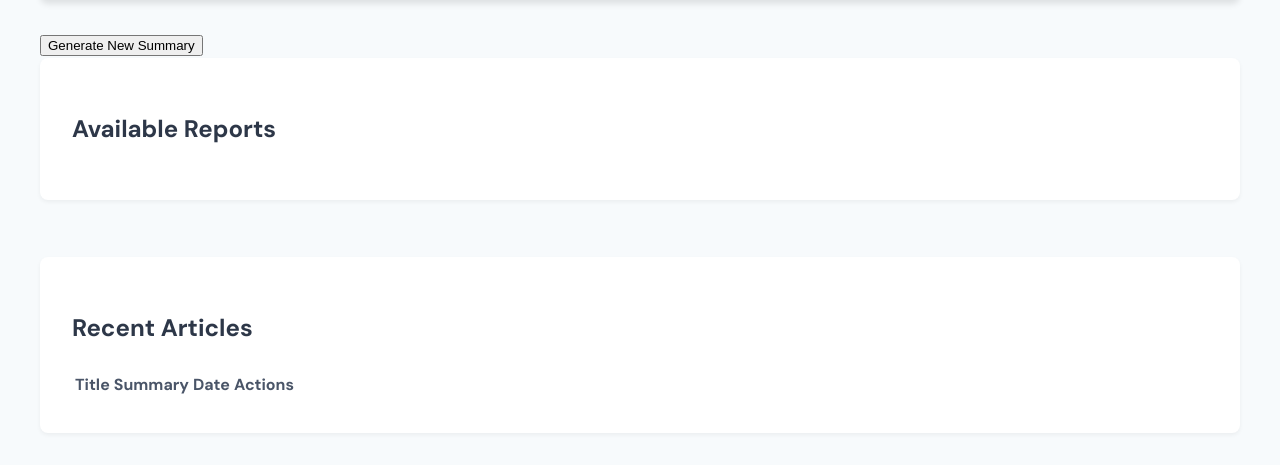
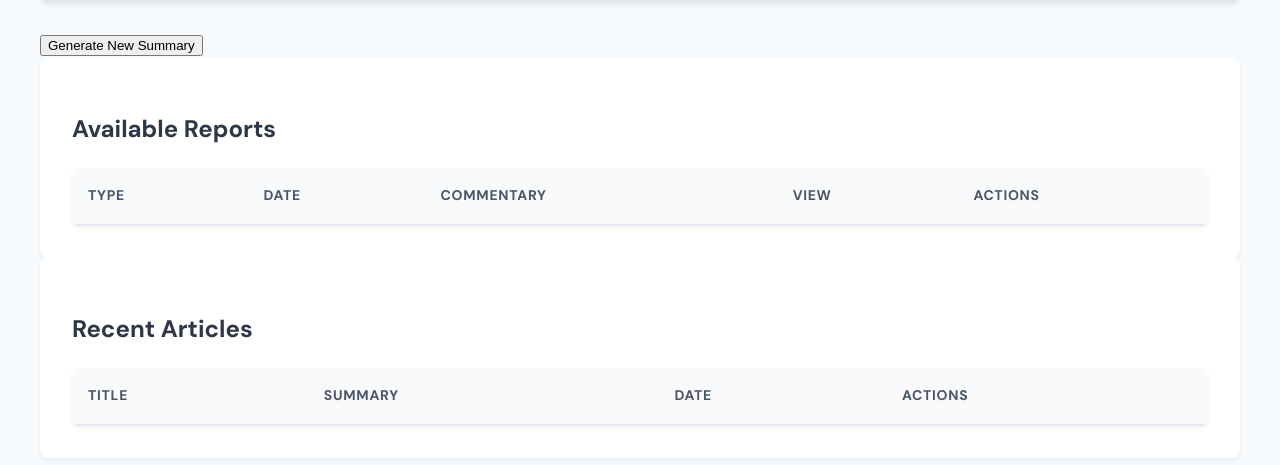
Before and after one commit to ISO-Serious/serious-threat-intelligence, a Flask app: page /list-emails in a window 1280 px wide. Shown: the part 178-643 px from the top of the page. Run offline with Flask 3, Linux system fonts and the light colour scheme; the visitor is signed in with stand-in values (Sample User, id 1); lists and menus that the app fills with data are empty.

Commit message:
Added a weekly summary and improved the styling

```diff
--- a/app/blueprints/web/routes.py
+++ b/app/blueprints/web/routes.py
@@ -24,19 +24,27 @@ def health_check():
 @requires_auth
 def list_emails():
     try:
-        # Remove DATABASE_PATH as it's no longer needed
         summaries = get_all_summary_dates()
         articles = get_recent_articles()
+
+        formatted_summaries = [
+            (id,
+             datetime.fromisoformat(date).strftime('%A, %B %d, %Y'),
+             (summary_type or 'daily').capitalize(),
+             commentary) # Include commentary in the tuple
+            for id, date, summary_type, commentary in summaries
+        ]
+
         return render_template(
             'email/list.html',
-            summaries=[(id, datetime.fromisoformat(date).strftime('%A, %B %d, %Y'))
-                      for id, date in summaries],
+            summaries=formatted_summaries,
             articles=[(article[0], article[1], article[2], strip_html(article[3]),
                       datetime.fromisoformat(str(article[4])).strftime('%B %d, %Y'))
                      for article in articles]
         )
     except Exception as e:
         logger.error(f"Error listing summaries: {str(e)}")
+        logger.exception("Full traceback:")
         return f"Error listing summaries: {str(e)}", 500
 
 @web.route('/email')
--- a/app/models.py
+++ b/app/models.py
@@ -14,7 +14,7 @@ class Feed(db.Model):
 class Article(db.Model):
     __tablename__ = 'articles'
 
-    id = db.Column(db.Integer, primary_key=True, autoincrement=True)  # Add autoincrement
+    id = db.Column(db.Integer, primary_key=True, autoincrement=True)
     feed_id = db.Column(db.Integer, db.ForeignKey('feeds.id'))
     title = db.Column(db.String)
     url = db.Column(db.String, unique=True)
@@ -31,4 +31,5 @@ class DailySummary(db.Model):
     summary = db.Column(db.JSON, nullable=False)
     generated_at = db.Column(db.String, nullable=False)
     status = db.Column(db.String, nullable=False)
-    commentary = db.Column(db.Text)  # New
+    commentary = db.Column(db.Text)
+    summary_type = db.Column(db.String, nullable=False, default='daily')  # Options: 'daily' or 'weekly'
--- a/app/static/css/styles.css
+++ b/app/static/css/styles.css
@@ -432,3 +432,145 @@ body {
     margin: 1rem 0;
     color: #4a5568;
 }
+/* Table styles */
+.content-table {
+    width: 100%;
+    background: white;
+    border-radius: 8px;
+    box-shadow: 0 2px 4px rgba(0, 0, 0, 0.05);
+    overflow: hidden;
+    border-collapse: collapse;
+}
+
+.content-table thead {
+    background-color: #f8fafc;
+    border-bottom: 2px solid #e2e8f0;
+}
+
+.content-table th {
+    color: #4a5568;
+    font-weight: 600;
+    padding: 1rem;
+    text-align: left;
+    font-size: 0.875rem;
+    text-transform: uppercase;
+    letter-spacing: 0.05em;
+}
+
+.content-table td {
+    padding: 1rem;
+    border-bottom: 1px solid #e2e8f0;
+    color: #2d3748;
+    vertical-align: middle;
+}
+
+.content-table tbody tr:last-child td {
+    border-bottom: none;
+}
+
+.content-table tbody tr:hover {
+    background-color: #f8fafc;
+}
+
+/* Summary type badges */
+.summary-type-badge {
+    padding: 0.375rem 0.75rem;
+    border-radius: 9999px;
+    font-size: 0.75rem;
+    font-weight: 600;
+    letter-spacing: 0.025em;
+    text-transform: uppercase;
+    display: inline-block;
+}
+
+.summary-type-badge.daily {
+    background-color: #ebf5ff;
+    color: #1a56db;
+}
+
+.summary-type-badge.weekly {
+    background-color: #f3e8ff;
+    color: #6b21a8;
+}
+
+/* Action buttons */
+.table-action-btn {
+    padding: 0.5rem;
+    border-radius: 6px;
+    transition: all 0.2s;
+    display: inline-flex;
+    align-items: center;
+    justify-content: center;
+}
+
+.table-action-btn:hover {
+    background-color: #f3f4f6;
+}
+
+.table-action-btn.delete {
+    color: var(--danger-color);
+}
+
+.table-action-btn.delete:hover {
+    background-color: #fee2e2;
+}
+
+/* Links in tables */
+.table-link {
+    color: var(--primary-color);
+    text-decoration: none;
+    font-weight: 500;
+    transition: color 0.2s;
+}
+
+.table-link:hover {
+    color: var(--secondary-color);
+    text-decoration: underline;
+}
+
+/* Commentary cell */
+.commentary-cell {
+    max-width: 300px;
+    overflow: hidden;
+    text-overflow: ellipsis;
+    white-space: nowrap;
+    color: #4a5568;
+    font-style: italic;
+}
+
+/* Summary actions cell */
+.summary-actions {
+    display: flex;
+    gap: 0.5rem;
+    justify-content: flex-start;
+    align-items: center;
+}
+
+/* Article summary cell */
+.article-summary {
+    max-width: 400px;
+    overflow: hidden;
+    text-overflow: ellipsis;
+    white-space: nowrap;
+    color: #4a5568;
+}
+
+/* Date column */
+.date-column {
+    white-space: nowrap;
+    color: #4a5568;
+}
+
+/* Responsive adjustments */
+@media (max-width: 768px) {
+    .content-table {
+        display: block;
+        overflow-x: auto;
+        -webkit-overflow-scrolling: touch;
+    }
+
+    .commentary-cell,
+    .article-summary {
+        max-width: 200px;
+    }
+}
--- a/app/templates/email/list.html
+++ b/app/templates/email/list.html
@@ -13,13 +13,40 @@
 <div class="category">
     <h2>Available Reports</h2>
     <div class="markdown-content">
-        <ul>
-        {% for id, date in summaries %}
-            <li class="flex justify-between items-center py-2">
-                <a href="{{ url_for('web.get_email', id=id) }}">{{ date }}</a> |  <a href="{{ url_for('web.get_email2', id=id) }}">Email Formatted</a>
+        <table class="content-table">
+            <thead>
+                <tr>
+                    <th>Type</th>
+                    <th>Date</th>
+                    <th>Commentary</th>
+                    <th colspan="2">View</th>
+                    <th class="text-center">Actions</th>
+                </tr>
+            </thead>
+            <tbody>
+                {% for id, date, type, commentary in summaries %}
+                    <tr>
+                        <td>
+                            <span class="summary-type-badge {% if type == 'Weekly' %}weekly{% else %}daily{% endif %}">
+                                {{ type }}
+                            </span>
+                        </td>
+                        <td class="date-column">{{ date }}</td>
+                        <td class="commentary-cell">{{ commentary or 'No commentary' }}</td>
+                        <td>
+                            <a href="{{ url_for('web.get_email', id=id) }}" class="table-link">
+                                Web Version
+                            </a>
+                        </td>
+                        <td>
+                            <a href="{{ url_for('web.get_email2', id=id) }}" class="table-link">
+                                Email Version
+                            </a>
+                        </td>
+                        <td class="text-center">
                             <button
                                 onclick="showDeleteConfirm('summary', {{ id }}, '{{ date }}')"
-                    class="text-red-600 hover:text-red-800"
+                                class="table-action-btn delete"
                                 title="Delete summary"
                             >
                                 <svg xmlns="http://www.w3.org/2000/svg" width="20" height="20" viewBox="0 0 24 24" fill="none" stroke="currentColor" stroke-width="2" stroke-linecap="round" stroke-linejoin="round">
@@ -28,34 +55,39 @@
                                     <path d="M8 6V4c0-1 1-2 2-2h4c1 0 2 1 2 2v2"></path>
                                 </svg>
                             </button>
-            </li>
+                        </td>
+                    </tr>
                 {% endfor %}
-        </ul>
+            </tbody>
+        </table>
     </div>
 </div>
-<p>&nbsp;</p>
+
 <div class="category mt-8">
     <h2>Recent Articles</h2>
     <div class="markdown-content">
-        <table class="min-w-full">
+        <table class="content-table">
             <thead>
-                <tr class="border-b">
-                    <th class="text-left py-2">Title</th>
-                    <th class="text-left py-2">Summary</th>
-                    <th class="text-left py-2">Date</th>
-                    <th class="text-left py-2">Actions</th>
+                <tr>
+                    <th>Title</th>
+                    <th>Summary</th>
+                    <th>Date</th>
+                    <th class="text-center">Actions</th>
                 </tr>
             </thead>
             <tbody>
                 {% for id, title, url, summary, date in articles %}
-                    <tr class="border-b hover:bg-gray-50">
-                        <td class="py-2"><a href="{{ url }}" target="_blank" class="text-blue-600 hover:text-blue-800">{{ title }}</a></td>
-                        <td class="py-2">{{ summary[:200] }}...</td>
-                        <td class="py-2">{{ date }}</td>
-                        <td class="py-2">
+                    <tr>
+                        <td>
+                            <a href="{{ url }}" target="_blank" class="table-link">{{ title }}</a>
+                        </td>
+                        <td class="article-summary">{{ summary }}</td>
+                        <td class="date-column">{{ date }}</td>
+                        <td class="text-center">
                             <button
                                 onclick="showDeleteConfirm('article', {{ id }}, '{{ title }}')"
-                                class="text-red-600 hover:text-red-800"
+                                class="table-action-btn delete"
+                                title="Delete article"
                             >
                                 <svg xmlns="http://www.w3.org/2000/svg" width="20" height="20" viewBox="0 0 24 24" fill="none" stroke="currentColor" stroke-width="2" stroke-linecap="round" stroke-linejoin="round">
                                     <path d="M3 6h18"></path>
--- a/app/utils/database.py
+++ b/app/utils/database.py
@@ -17,14 +17,18 @@ def get_latest_summary():
             return {
                 'summary': json.dumps(summary),
                 'date': result.date,
-                'generated_at': result.generated_at
+                'generated_at': result.generated_at,
+                'commentary': result.commentary,
+                'summary_type': result.summary_type
             }
         except Exception as e:
             logger.error(f"Error parsing summary: {str(e)}")
             return {
                 'summary': json.dumps(result.summary),
                 'date': result.date,
-                'generated_at': result.generated_at
+                'generated_at': result.generated_at,
+                'commentary': result.commentary,
+                'summary_type': result.summary_type
             }
     return None
 
@@ -37,23 +41,33 @@ def get_summary_by_id(summary_id):
             return {
                 'summary': json.dumps(summary),
                 'date': result.date,
-                'generated_at': result.generated_at
+                'generated_at': result.generated_at,
+                'commentary': result.commentary,
+                'summary_type': result.summary_type
             }
         except Exception as e:
             logger.error(f"Error parsing summary: {str(e)}")
             return {
                 'summary': json.dumps(result.summary),
                 'date': result.date,
-                'generated_at': result.generated_at
+                'generated_at': result.generated_at,
+                'commentary': result.commentary,
+                'summary_type': result.summary_type
             }
     return None
 
 def get_all_summary_dates():
     results = DailySummary.query.filter_by(status='complete')\
         .order_by(DailySummary.date.desc())\
-        .with_entities(DailySummary.id, DailySummary.date)\
+        .add_columns(
+            DailySummary.id,
+            DailySummary.date,
+            DailySummary.summary_type,
+            DailySummary.commentary
+        )\
         .all()
-    return results
+
+    return [(row[1], row[2], row[3], row[4]) for row in results]
 
 def get_recent_articles(limit=50):
     articles = Article.query\
@@ -68,25 +82,3 @@ def get_recent_articles(limit=50):
         article.summary,
         article.published
     ) for article in articles]
-
-def get_summary_by_id(summary_id):
-    result = DailySummary.query.filter_by(id=summary_id, status='complete').first()
-
-    if result:
-        try:
-            summary = result.summary if isinstance(result.summary, dict) else parse_double_encoded_json(result.summary)
-            return {
-                'summary': json.dumps(summary),
-                'date': result.date,
-                'generated_at': result.generated_at,
-                'commentary': result.commentary
-            }
-        except Exception as e:
-            logger.error(f"Error parsing summary: {str(e)}")
-            return {
-                'summary': json.dumps(result.summary),
-                'date': result.date,
-                'generated_at': result.generated_at,
-                'commentary': result.commentary
-            }
-    return None
```
Also changed, not shown: cron/feed_collector.py (+123 -67 lines), cron/feed_summary.py (+25 -17 lines), cron/prompts.py (+56 -0 lines), migrations/versions/ba3907ca95da_add_summary_type_field.py (added, +35 -0 lines). Lines whose indentation alone changed are shown as unchanged.
